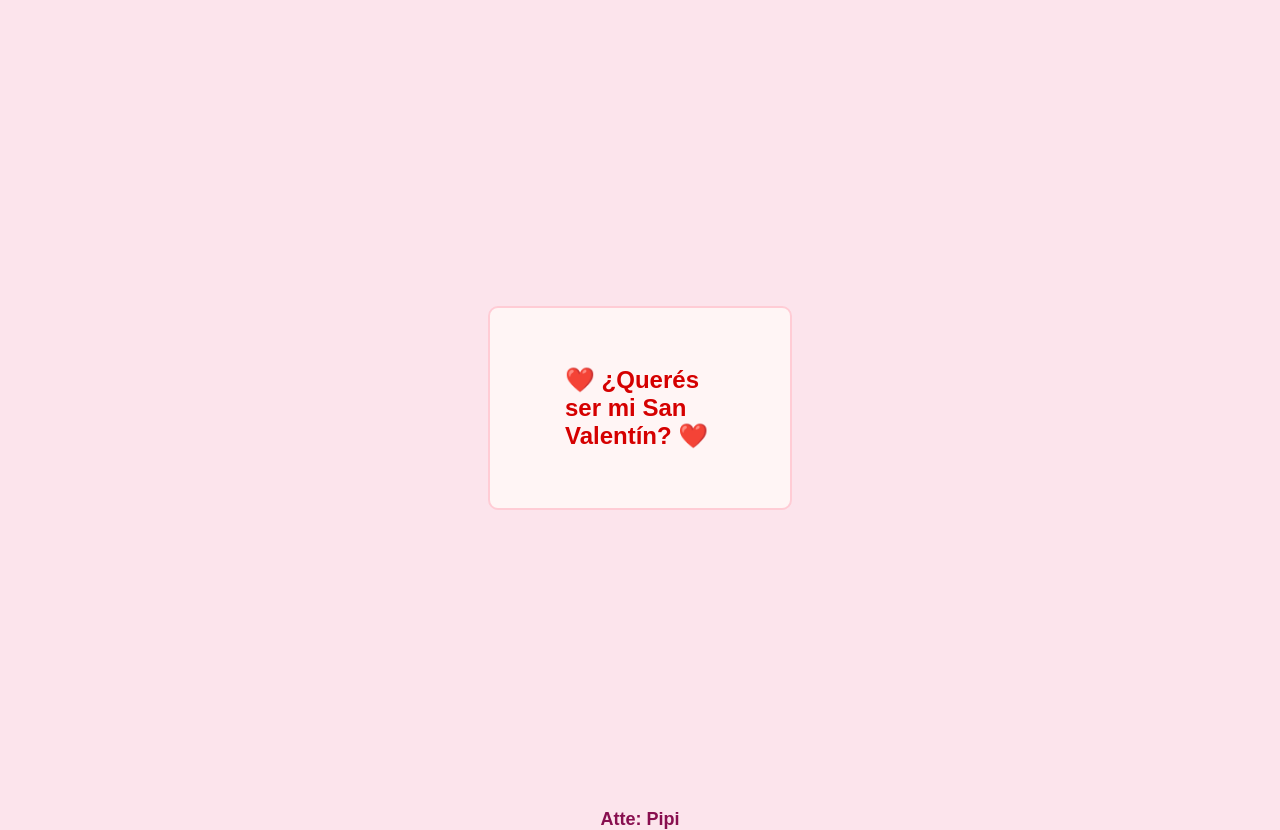
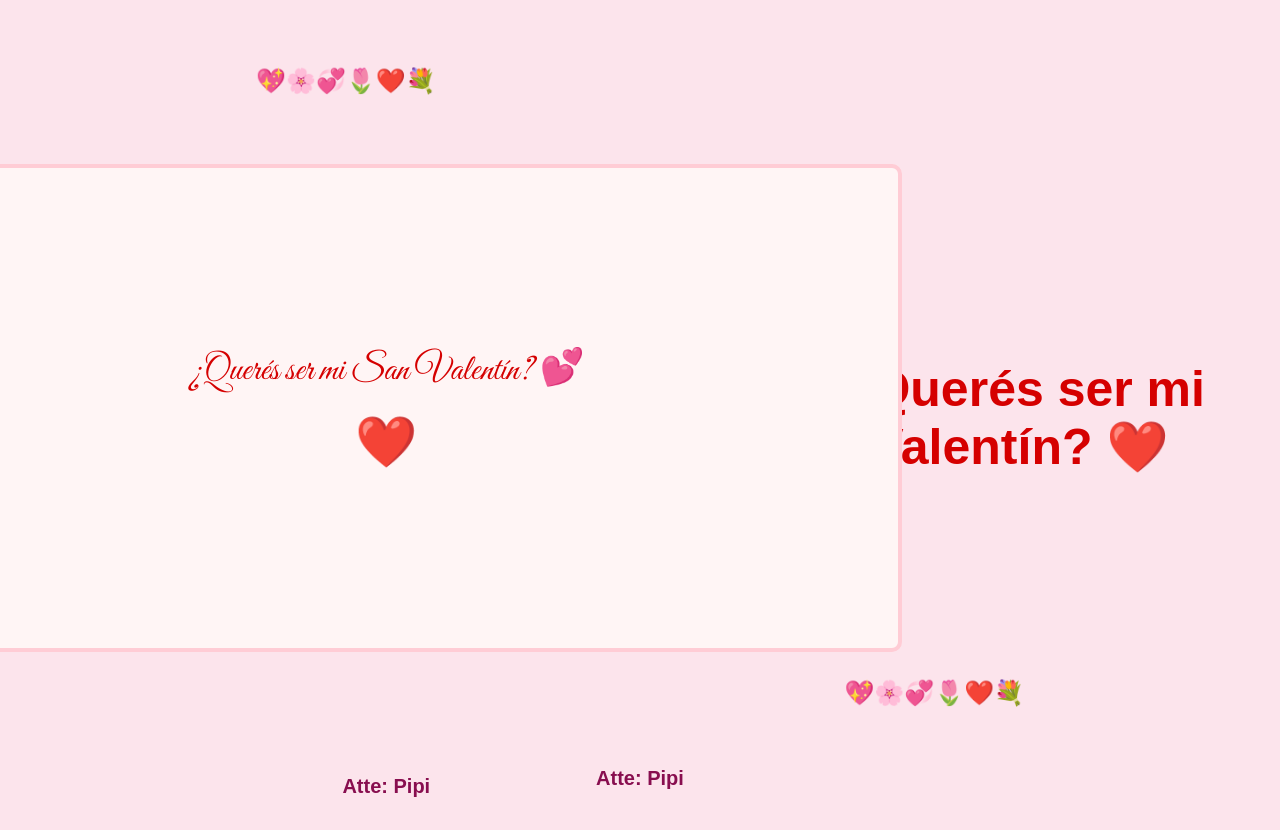
Before and after one commit to SECRET2521/PIPITEAMO, a plain HTML site: page index.html in a window 1280 px wide. Drawn offline with Linux system fonts and the light colour scheme.

Commit message:
Update index.html

```diff
--- a/index.html
+++ b/index.html
@@ -5,6 +5,8 @@
     <meta name="viewport" content="width=device-width, initial-scale=1.0">
     <title>San Valentín</title>
     <style>
+        @import url('https://fonts.googleapis.com/css2?family=Great+Vibes&display=swap');
+
         body {
             display: flex;
             justify-content: center;
@@ -12,45 +14,96 @@
             height: 100vh;
             background-color: #fce4ec;
             font-family: 'Arial', sans-serif;
+            overflow: hidden;
         }
-        .card {
+        .container {
             position: relative;
-            width: 300px;
-            height: 200px;
-            background-color: #fff5f5;
-            border: 2px solid #ffccd5;
-            border-radius: 10px;
+            width: 100vw;
+            height: 100vh;
             display: flex;
             justify-content: center;
             align-items: center;
-            cursor: pointer;
-            transition: transform 0.5s;
+            perspective: 1000px;
         }
-        .card:hover {
+        .card {
+            position: absolute;
+            width: 80vw;
+            height: 60vh;
+            background-color: #fff5f5;
+            border: 4px solid #ffccd5;
+            border-radius: 10px;
+            display: flex;
+            flex-direction: column;
+            justify-content: center;
+            align-items: center;
+            transform-style: preserve-3d;
+            transform-origin: top;
+            transition: transform 1s;
+        }
+        .container:hover .card {
             transform: rotateX(180deg);
         }
         .heart {
-            position: absolute;
-            top: 50%;
-            left: 50%;
-            transform: translate(-50%, -50%);
-            font-size: 24px;
+            font-size: 50px;
             color: #d50000;
             font-weight: bold;
+            margin-top: 20px;
+        }
+        .message {
+            font-family: 'Great Vibes', cursive;
+            font-size: 36px;
+            color: #d50000;
+            text-align: center;
         }
         .signature {
             position: absolute;
-            bottom: -30px;
+            bottom: 10px;
             width: 100%;
             text-align: center;
-            font-size: 18px;
+            font-size: 20px;
             color: #880e4f;
             font-weight: bold;
+        }
+        .decorations {
+            position: absolute;
+            width: 100%;
+            height: 100%;
+            top: 0;
+            left: 0;
+            pointer-events: none;
+        }
+        .decorations::before, .decorations::after {
+            content: '💖🌸💞🌷❤️💐';
+            position: absolute;
+            font-size: 24px;
+            animation: float 4s infinite alternate ease-in-out;
+        }
+        .decorations::before {
+            top: 10%;
+            left: 20%;
+        }
+        .decorations::after {
+            bottom: 10%;
+            right: 20%;
+        }
+        @keyframes float {
+            from { transform: translateY(0); }
+            to { transform: translateY(-15px); }
         }
     </style>
 </head>
 <body>
-    <div class="card" onclick="openCard()">
+    <div class="container">
+        <div class="card">
+            <div class="message">¿Querés ser mi San Valentín? 💕</div>
+            <div class="heart">❤️</div>
+        </div>
+        <div class="signature">Atte: Pipi</div>
+    </div>
+    <div class="decorations"></div>
+</body>
+</html>
+
         <div class="heart">❤️ ¿Querés ser mi San Valentín? ❤️</div>
     </div>
     <div class="signature">Atte: Pipi</div>
```
